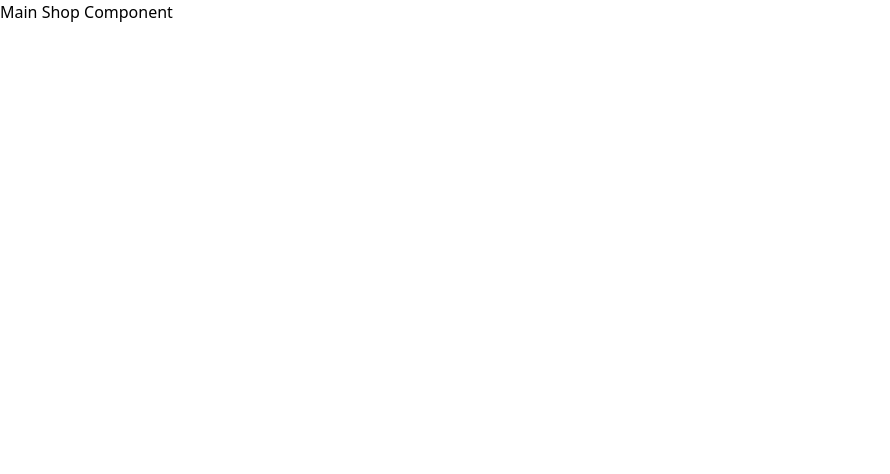
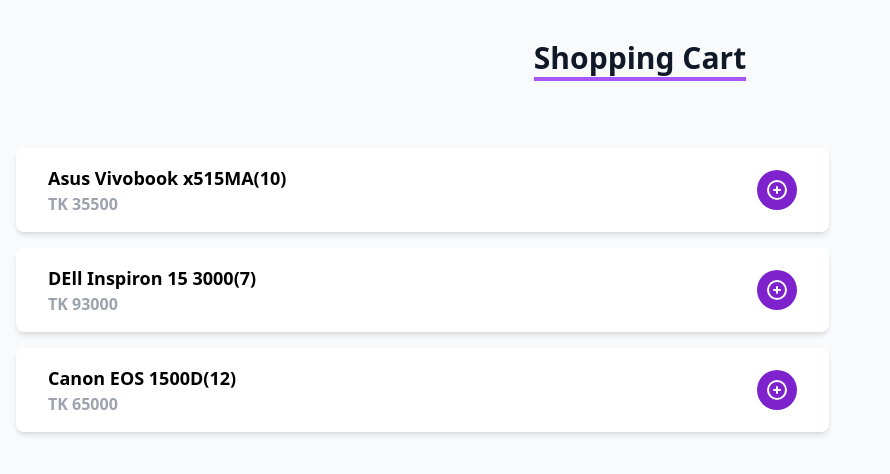
Before and after one commit to babulakterfsd/react-redux-store-management, a React (Vite) app: page / in a window 1280 px wide. Shown: the top 474 px of the page, without its empty margins (0-890 px from the left). Built offline with nearby package versions, Linux system fonts and the light colour scheme.

Commit message:
all product shown

```diff
--- a/src/components/Shop.jsx
+++ b/src/components/Shop.jsx
@@ -1,9 +1,19 @@
 import React from 'react';
+import Products from './product/Products';
 
 function Shop() {
     return (
         <section className="shop-container">
-            <p>Main Shop Component</p>
+            <div className="bg-gray-50 h-full md:h-screen">
+                <div className="grid place-items-center">
+                    <h1 className="text-gray-900 font-bold text-3xl p-10 underline decoration-purple-500 decoration-4 underline-offset-8 mb-4">
+                        Shopping Cart
+                    </h1>
+                </div>
+                <div className="grid grid-cols-12 gap-6">
+                    <Products />
+                </div>
+            </div>
         </section>
     );
 }
--- a/src/components/product/ProductCard.jsx
+++ b/src/components/product/ProductCard.jsx
@@ -1,9 +1,43 @@
 import React from 'react';
 
-function ProductCard() {
+function ProductCard({ product }) {
+    const { title, price, quantity } = product;
     return (
-        <div>
-            <p>Single product card</p>
+        <div className="bg-white py-4 px-4 shadow-md rounded-lg my-4 mx-4">
+            <div className="flex justify-between px-4 items-center">
+                <div className="text-lg font-semibold">
+                    <p>
+                        {title}
+                        <span
+                            className={quantity === 0 && 'py-1 px-3 bg-red-500 rounded text-white'}
+                        >
+                            ({quantity === 0 ? 'Stock Out' : quantity})
+                        </span>
+                    </p>
+                    <p className="text-gray-400 text-base">TK {price}</p>
+                </div>
+                <div className="text-lg font-semibold">
+                    <button
+                        type="button"
+                        className="focus:outline-none bg-purple-700 hover:bg-purple-800 text-white font-bold py-2 px-2 rounded-full inline-flex items-center"
+                    >
+                        <svg
+                            xmlns="http://www.w3.org/2000/svg"
+                            className="h-6 w-6"
+                            fill="none"
+                            viewBox="0 0 24 24"
+                            stroke="currentColor"
+                        >
+                            <path
+                                strokeLinecap="round"
+                                strokeLinejoin="round"
+                                strokeWidth="2"
+                                d="M12 9v3m0 0v3m0-3h3m-3 0H9m12 0a9 9 0 11-18 0 9 9 0 0118 0z"
+                            />
+                        </svg>
+                    </button>
+                </div>
+            </div>
         </div>
     );
 }
--- a/src/components/product/Products.jsx
+++ b/src/components/product/Products.jsx
@@ -1,9 +1,15 @@
 import React from 'react';
+import { useSelector } from 'react-redux';
+import ProductCard from './ProductCard';
 
 function Products() {
+    const { products } = useSelector((state) => state.products);
+
     return (
-        <div>
-            <p>all products</p>
+        <div className="col-span-12 sm:col-span-12 md:col-span-7 lg:col-span-8 xxl:col-span-8">
+            {products.map((product) => (
+                <ProductCard key={product.id} product={product} />
+            ))}
         </div>
     );
 }
--- a/src/redux/products/productReducer.js
+++ b/src/redux/products/productReducer.js
@@ -1,4 +1,5 @@
-const initialState = [
+const initialState = {
+    products: [
         {
             id: '1',
             title: 'Asus Vivobook x515MA',
@@ -17,8 +18,14 @@
             price: 65000,
             quantity: 12,
         },
-];
+    ],
+};
 
-const productReducer = (action, state = initialState) => state;
+const productReducer = (state = initialState, action) => {
+    switch (action.type) {
+        default:
+            return state;
+    }
+};
 
 export default productReducer;
--- a/src/redux/rootReducer.js
+++ b/src/redux/rootReducer.js
@@ -3,7 +3,7 @@
 import productReducer from './products/productReducer';
 
 const rootReducer = combineReducers({
-    product: productReducer,
+    products: productReducer,
     cart: cartReducer,
 });
 
```
Also changed, not shown: 1 other file (tests, documents, lock files or other folders). Lines whose indentation alone changed are shown as unchanged.
